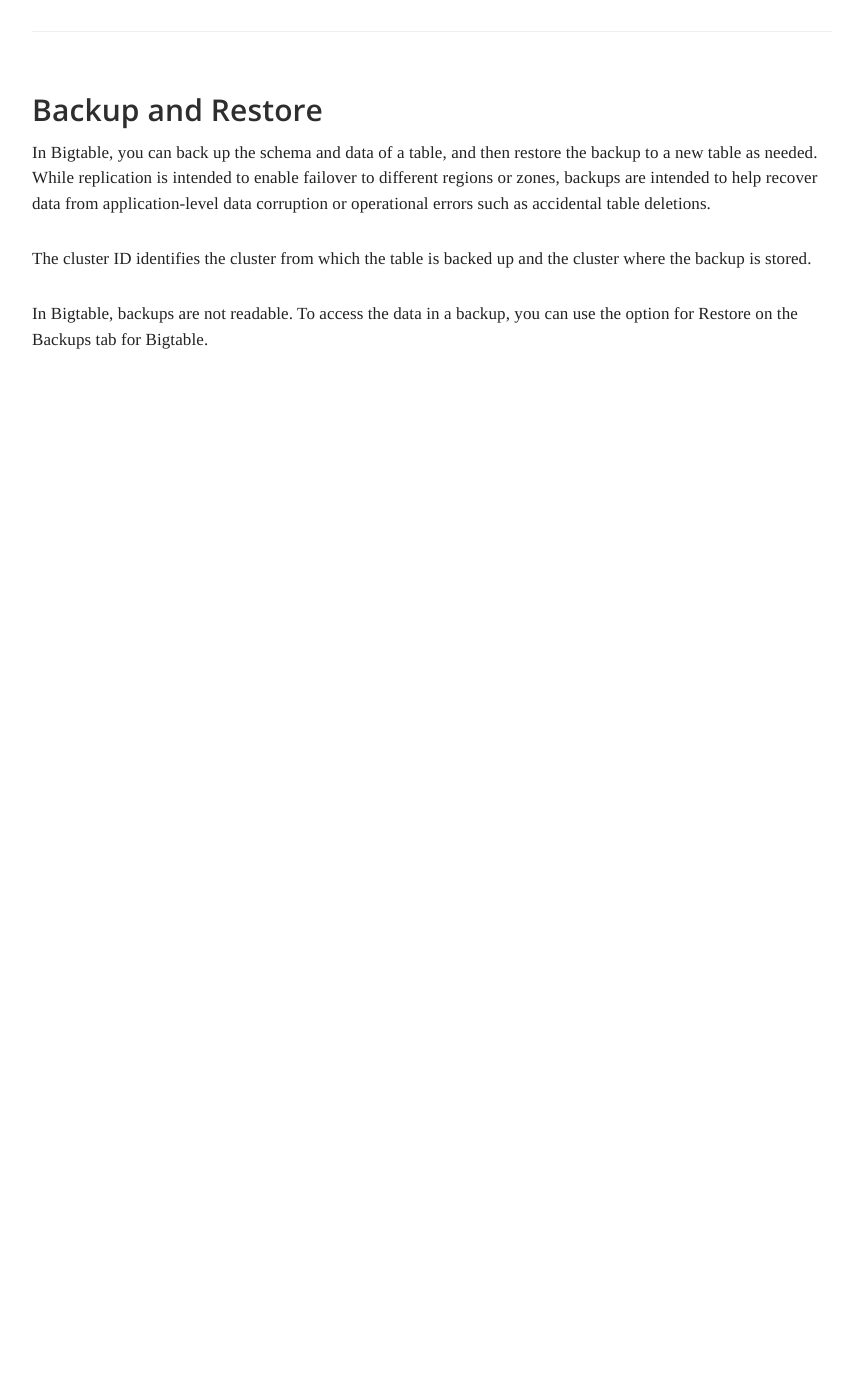
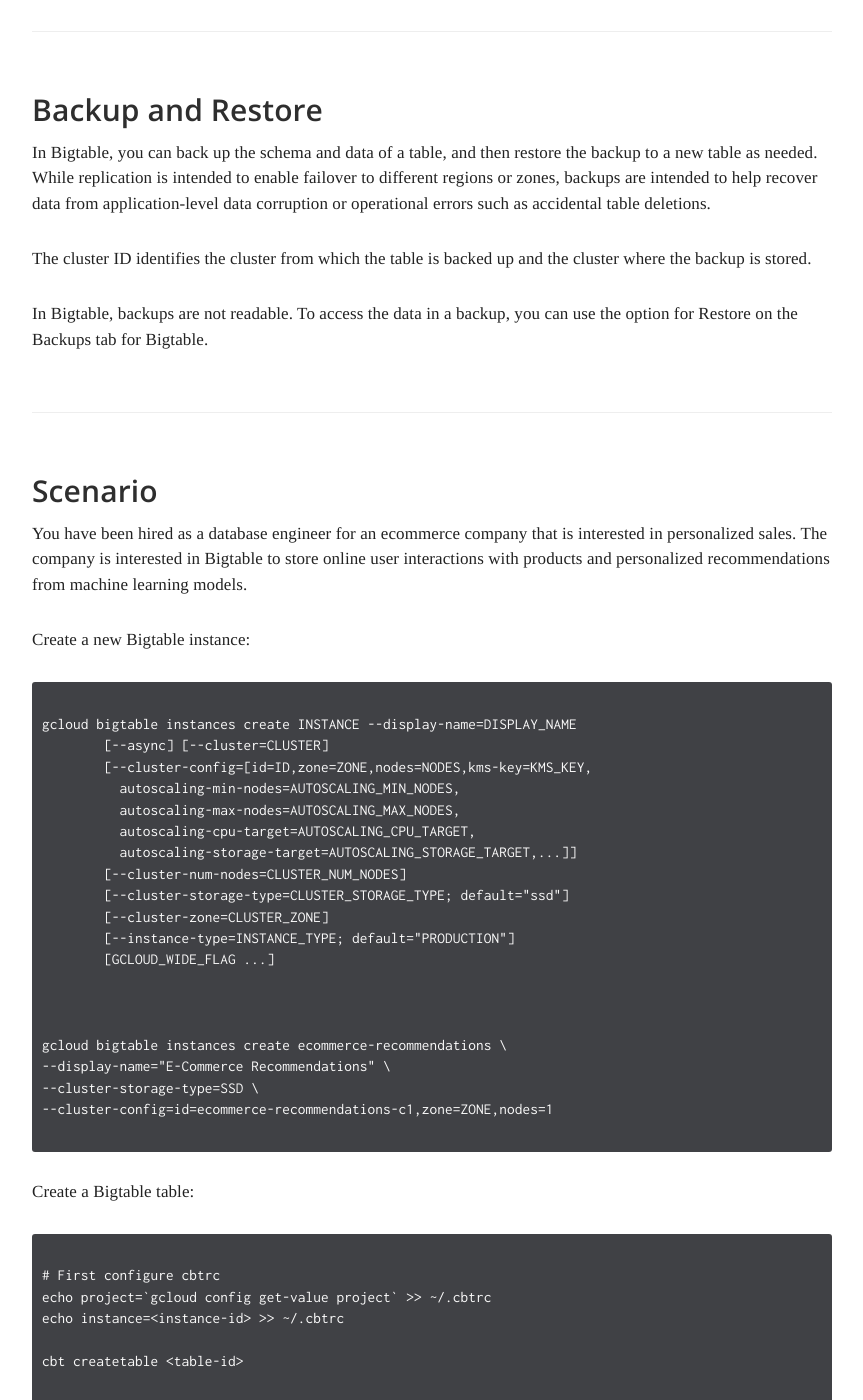
Before and after one commit to TABurrows/taburrows.github.io, a Jekyll site: the page built from _docs/google-cloud/database-bigtable.md, in a window 1280 px wide and 1400 px high, scrolled down 6619 px. Shown: the whole window, without its empty margins (358-1221 px from the left). Built offline with Jekyll 4.4.1, drawn with Linux system fonts in a browser that asks for light colours; before the commit the page ends 7021 px from its top, so only the background shows below that; some of the changed text lies outside the part shown.

Commit message:
Updated bigtable docs

````diff
--- a/_docs/google-cloud/database-bigtable.md
+++ b/_docs/google-cloud/database-bigtable.md
@@ -213,3 +213,85 @@ In Bigtable, you can back up the schema and data of a table, and then restore th
 The cluster ID identifies the cluster from which the table is backed up and the cluster where the backup is stored.
 
 In Bigtable, backups are not readable. To access the data in a backup, you can use the option for Restore on the Backups tab for Bigtable.
+
+
+
+### Scenario
+You have been hired as a database engineer for an ecommerce company that is interested in personalized sales. The company is interested in Bigtable to store online user interactions with products and personalized recommendations from machine learning models.
+
+Create a new Bigtable instance:
+```
+
+gcloud bigtable instances create INSTANCE --display-name=DISPLAY_NAME
+        [--async] [--cluster=CLUSTER]
+        [--cluster-config=[id=ID,zone=ZONE,nodes=NODES,kms-key=KMS_KEY,
+          autoscaling-min-nodes=AUTOSCALING_MIN_NODES,
+          autoscaling-max-nodes=AUTOSCALING_MAX_NODES,
+          autoscaling-cpu-target=AUTOSCALING_CPU_TARGET,
+          autoscaling-storage-target=AUTOSCALING_STORAGE_TARGET,...]]
+        [--cluster-num-nodes=CLUSTER_NUM_NODES]
+        [--cluster-storage-type=CLUSTER_STORAGE_TYPE; default="ssd"]
+        [--cluster-zone=CLUSTER_ZONE]
+        [--instance-type=INSTANCE_TYPE; default="PRODUCTION"]
+        [GCLOUD_WIDE_FLAG ...]
+
+
+
+gcloud bigtable instances create ecommerce-recommendations \
+--display-name="E-Commerce Recommendations" \
+--cluster-storage-type=SSD \
+--cluster-config=id=ecommerce-recommendations-c1,zone=ZONE,nodes=1
+
+```
+
+
+Create a Bigtable table:
+```
+
+# First configure cbtrc
+echo project=`gcloud config get-value project` >> ~/.cbtrc
+echo instance=<instance-id> >> ~/.cbtrc
+
+cbt createtable <table-id>
+
+
+# Create column families
+cbt createfamily <table-name> <column-family-name>
+
+```
+
+Create a data import job with Dataflow:
+```
+
+# Create temporary storage bucket location
+gcloud storage buckets create gs://<project-name>
+
+# Reset Dataflow APIs setting
+gcloud services disable dataflow.googleapis.com --force
+gcloud services enable dataflow.googleapis.com
+
+# Console -> Analytics -> Dataflow -> Create Job From Template
+
+
+# Log Request
+resource.type="dataflow_step"
+resource.labels.job_id="2023-10-03_01_29_30-11412239558452042021"
+logName="projects/qwiklabs-gcp-03-1594eab7ff4f/logs/dataflow.googleapis.com%2Fworker"
+jsonPayload.work="2790839693022117026"
+
+
+```
+
+
+
+
+Sample sequence files:
+Instance 'ecommerce-recommendations' on cluster 'ecommerce-recommendations-c1'
+
+Table 'SessionHistory' with column families 'Sales' and 'Engagements':
+Job 'import-sessions' uses sequence file:
+gs://cloud-training/OCBL377/retail-engagements-sales-00000-of-00001
+
+Table 'PersonalizedProducts' with column family 'Recommendations':
+Job 'import-recommendations' uses sequence file:
+gs://cloud-training/OCBL377/retail-recommendations-00000-of-00001
````
